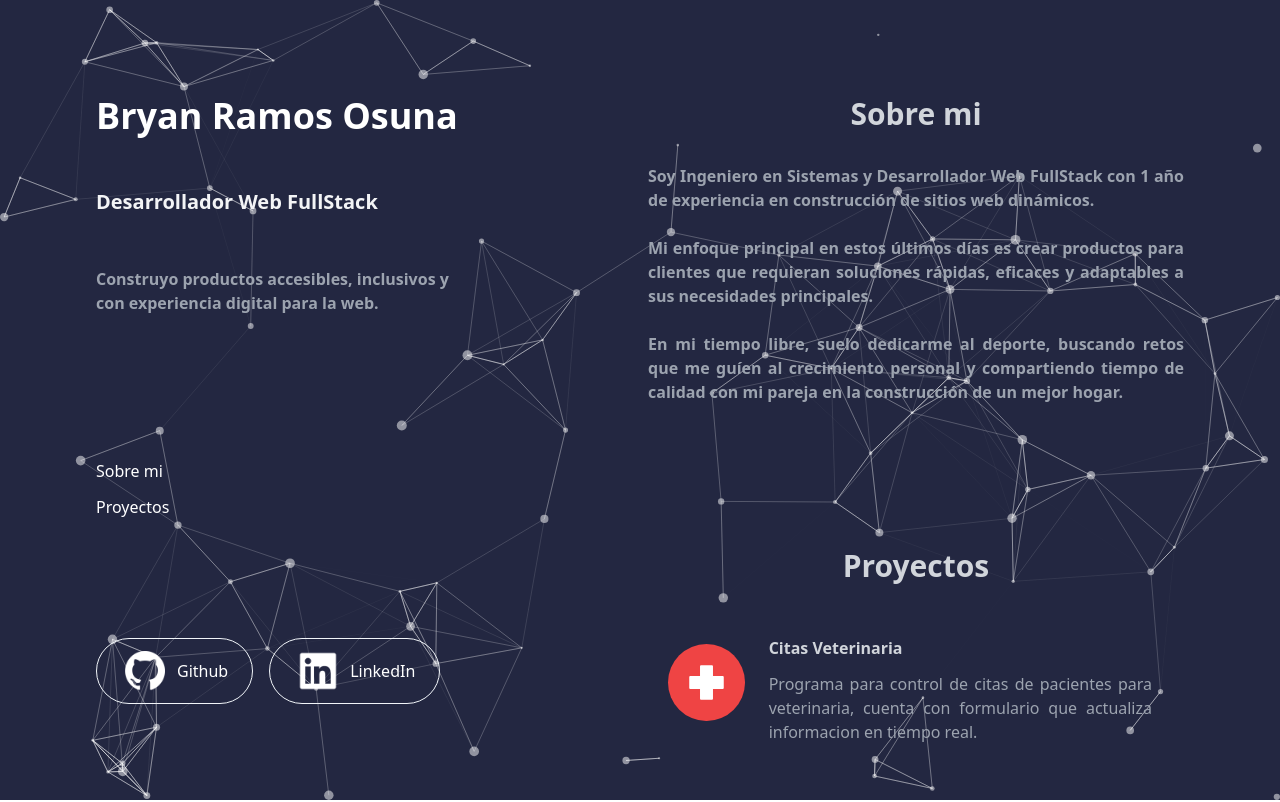
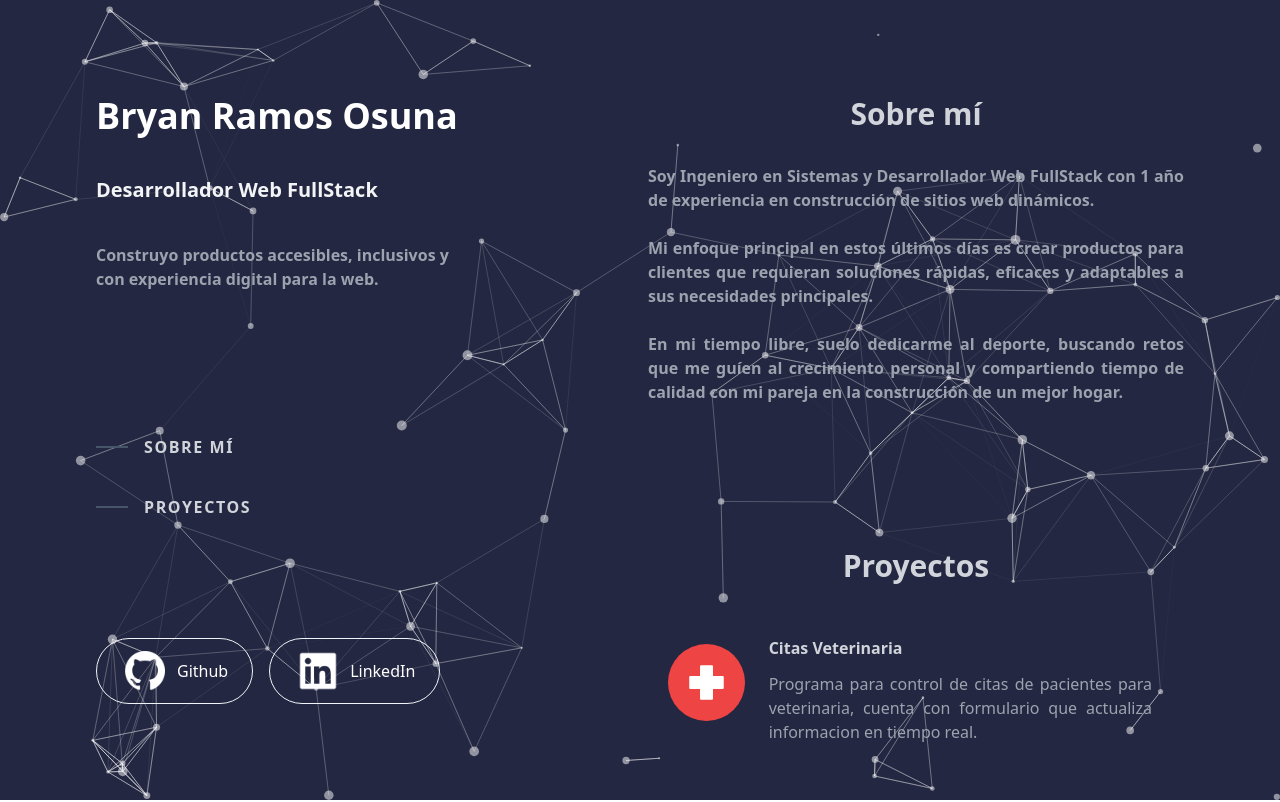
Before and after one commit to branxrams/portfolio, a React (Vite) app: page / in a window 1280 px wide. Shown: the top 802 px of the page. Built offline with nearby package versions, Linux system fonts and the light colour scheme.

Commit message:
Update: Styles nav update

```diff
--- a/src/components/About.jsx
+++ b/src/components/About.jsx
@@ -4,7 +4,7 @@ const About = () => {
   return (
     <div>
         <h2 className='text-gray-300 text-center text-3xl font-bold mb-8'>
-            Sobre mi
+            Sobre mí
         </h2>
         <p className='text-gray-400 font-bold text-justify'>
         Soy Ingeniero en Sistemas y Desarrollador Web FullStack con 1 año de experiencia en construcción de sitios web dinámicos.<br /> <br />
--- a/src/components/Header.jsx
+++ b/src/components/Header.jsx
@@ -12,10 +12,29 @@ const Header = () => {
         <nav className='hidden text-white mt-16 lg:block'>
         <ul className='grid gap-3 w-max pt-10'>
             <li>
-                <a href="#about">Sobre mi</a>
+                <a
+                    className="group flex items-center py-3"
+                    href="#about">
+                        <span className="mr-4 h-0.5 w-8 bg-slate-600 transition-all group-hover:w-16 group-hover:bg-slate-200 group-focus-visible:w-16 group-focus-visible:bg-slate-200 motion-reduce:transition-none"></span>
+                        <span
+                            className='font-bold uppercase tracking-widest text-gray-300 group-hover:text-slate-200 group-focus-visible:text-slate-200'
+                        >
+                            Sobre mí
+                        </span>
+                </a>
             </li>
             <li>
-                <a href="#projects">Proyectos</a>
+                <a
+                    className='group flex items-center py-3'
+                    href="#projects">
+                    <span class="nav-indicator mr-4 h-0.5 w-8 bg-slate-600 transition-all group-hover:w-16 group-hover:bg-slate-200 group-focus-visible:w-16 group-focus-visible:bg-slate-200 motion-reduce:transition-none"></span>
+                    <span
+                        className='font-bold uppercase tracking-widest text-gray-300 group-hover:text-slate-200 group-focus-visible:text-slate-200'
+                    >
+                        Proyectos
+                    </span>
+
+                </a>
             </li>
         </ul>
 
@@ -28,8 +47,8 @@ const Header = () => {
                 <img
                     className='w-12'
                     src={IconGit}
-                    alt="BranxRams linkedl" />
-                    Github
+                    alt="BranxRams GitHub" />
+                    <span>Github</span>
 
             </a>
             <a
@@ -39,8 +58,8 @@ const Header = () => {
                 <img
                     className='w-12'
                     src={Iconlnkl}
-                    alt="Branxrams Github" />
-                    LinkedIn
+                    alt="Branxrams Linkedin" />
+                    <span>LinkedIn</span>
             </a>
         </section>
     </header>
```
